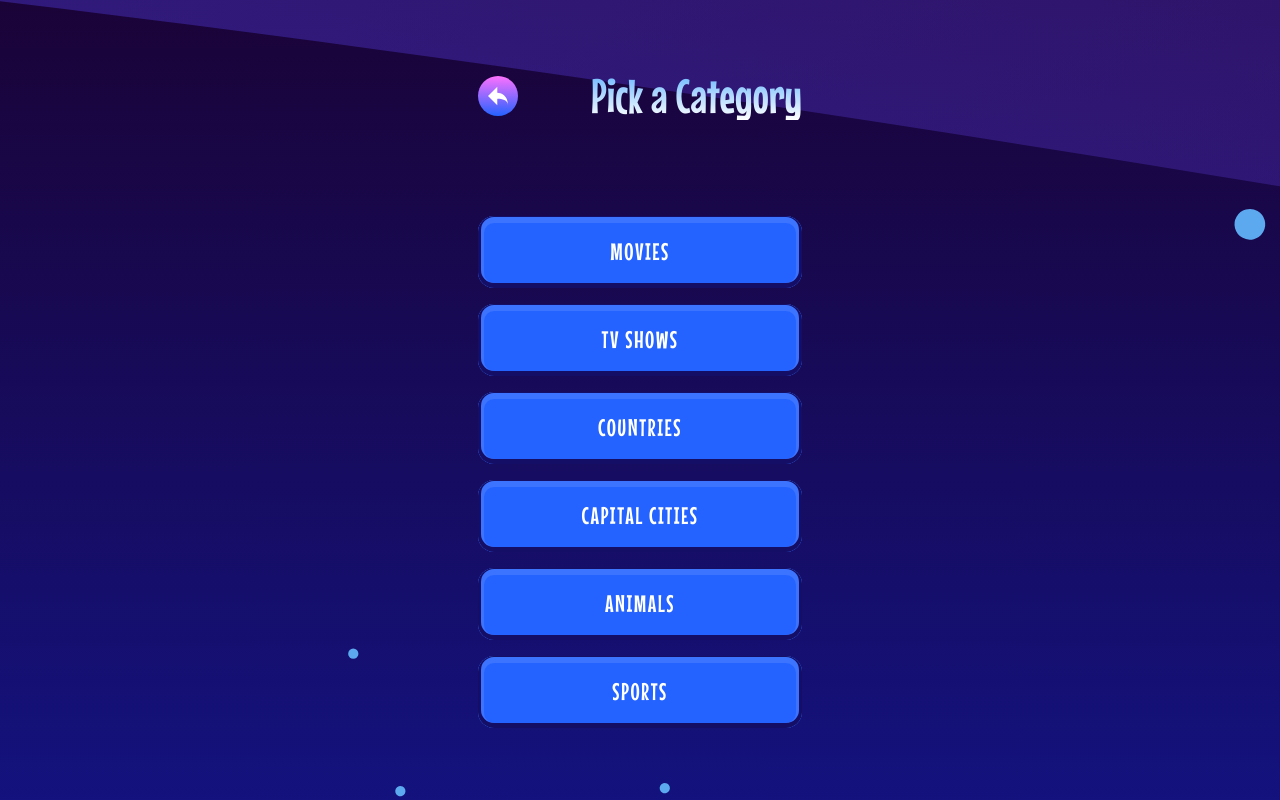
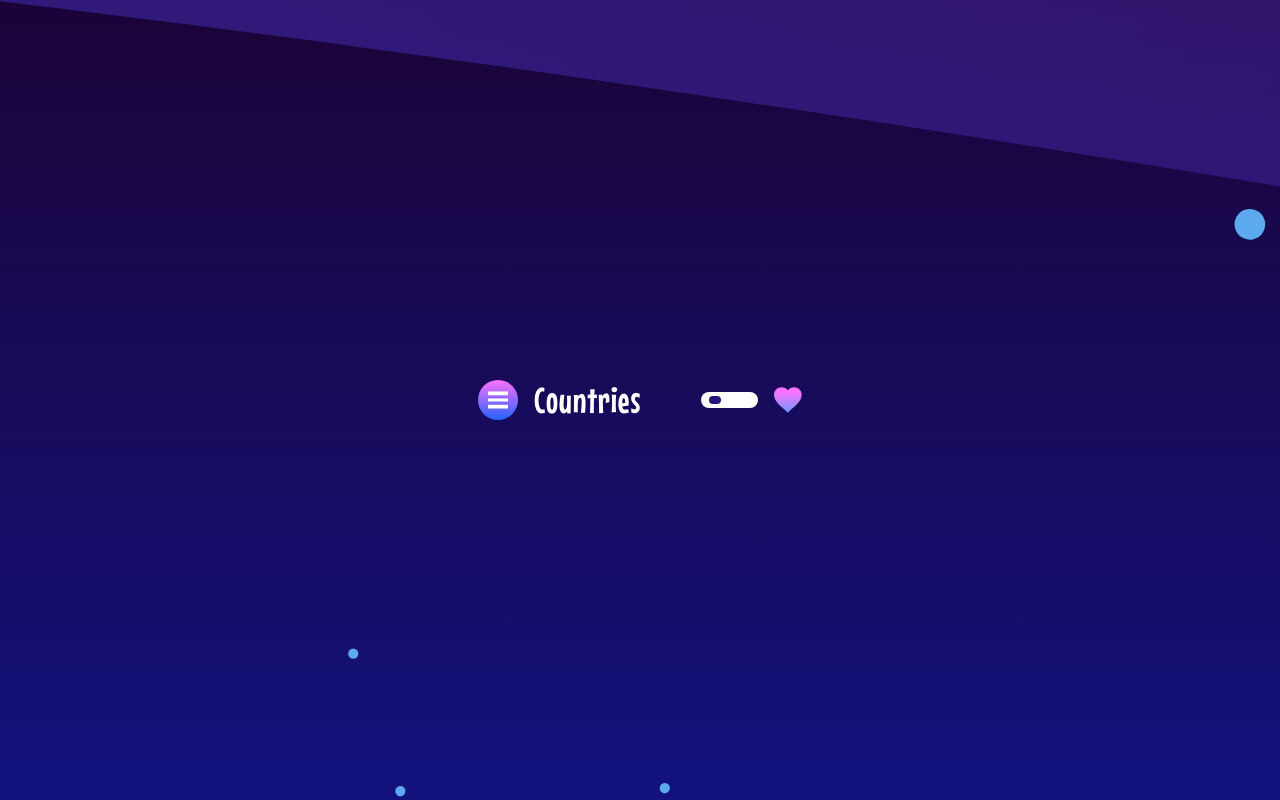
Before and after one commit to keremenen/hangman, a React (Vite) app: page / in a window 1280 px wide. Built offline with nearby package versions, Linux system fonts and the light colour scheme.

Commit message:
wip build ingame board component

```diff
--- a/src/App.tsx
+++ b/src/App.tsx
@@ -1,8 +1,6 @@
-// import MainMenuBoard from "./components/main-menu-board";
-
-import CategoryPickBoard from "./components/category-pick-board";
-
-// import HowToPlayBoard from "./components/how-to-play-board";
+import menuIcon from "./assets/images/icon-menu.svg";
+import IconButton from "./components/icon-button";
+import heartIcon from "./assets/images/icon-heart.svg";
 
 function App() {
   return (
@@ -10,7 +8,21 @@ function App() {
       {/* MAIN MENU */}
       {/* <MainMenuBoard /> */}
       {/* <HowToPlayBoard /> */}
-      <CategoryPickBoard />
+      {/* <CategoryPickBoard /> */}
+      <section className="grid w-full max-w-[324px] gap-24 py-4">
+        <header className="flex items-center justify-between">
+          <div className="flex items-center gap-4">
+            <IconButton icon={menuIcon} />
+            <h1 className="text-4xl tracking-wide">Countries</h1>
+          </div>
+
+          {/* HP BAR */}
+          <div className="flex items-center gap-4">
+            <div className="after:bg-dark-navy a relative flex h-4 w-[57px] items-center rounded-full bg-white px-2 after:h-2 after:w-[30%] after:rounded-full after:content-['']" />
+            <img src={heartIcon} alt="heart icon" className="size-7" />
+          </div>
+        </header>
+      </section>
     </section>
   );
 }
```
